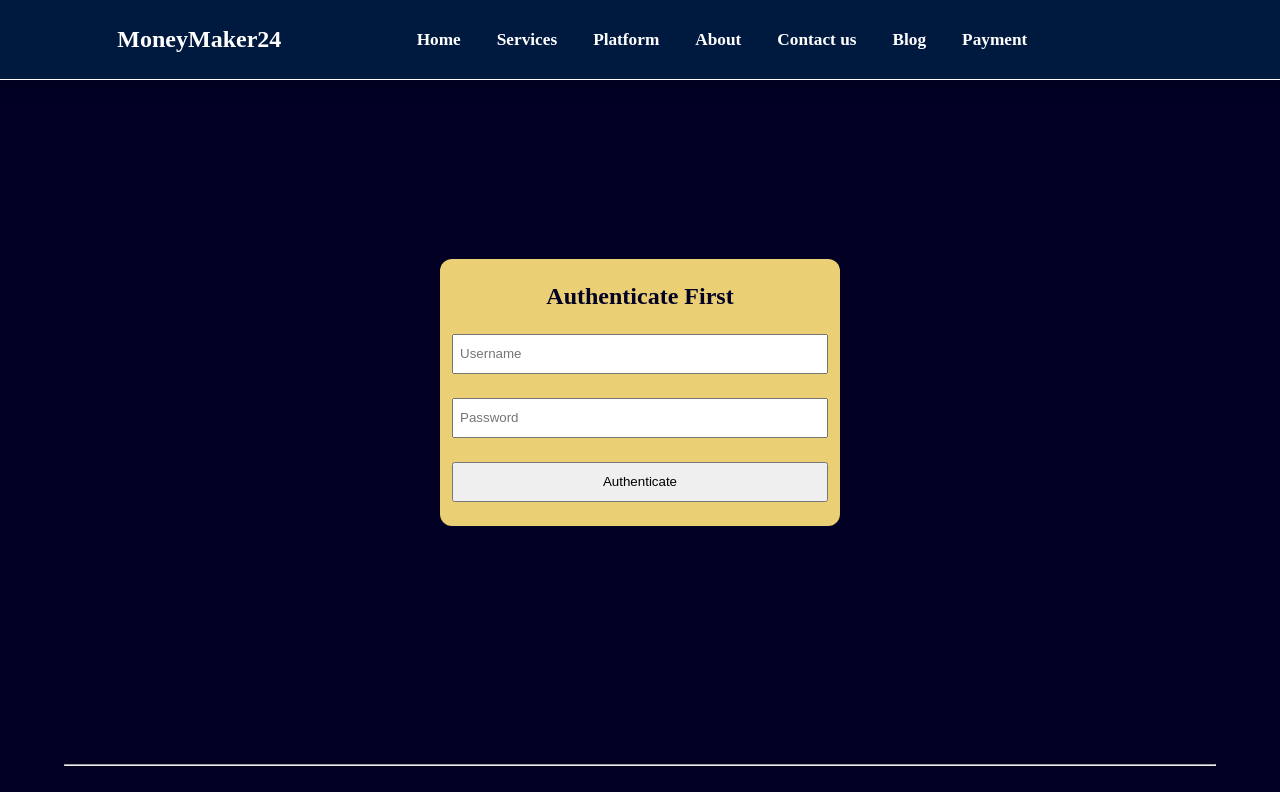
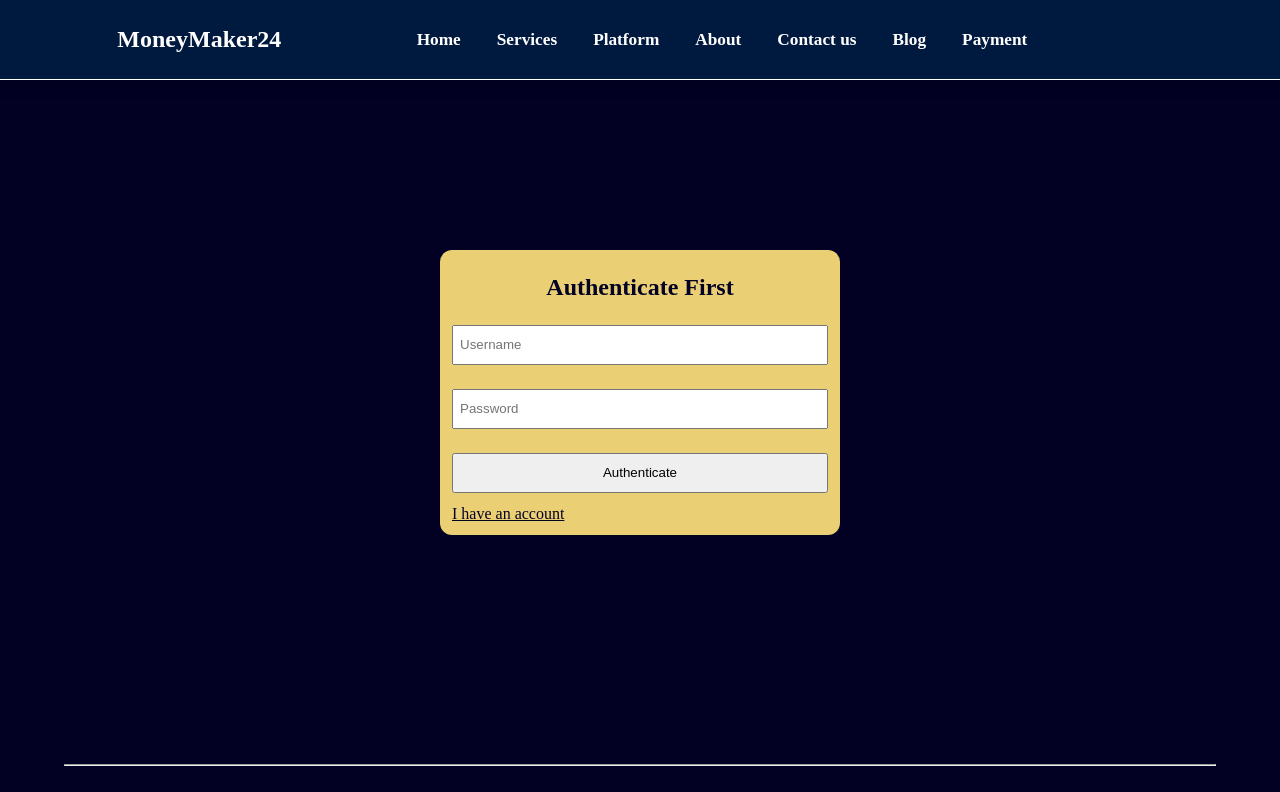
Before and after one commit to kishanAnthwal/MoneyMaker, a React (Vite) app in the folder client/: page /platform in a window 1280 px wide. Shown: the top 792 px of the page. Built offline with nearby package versions, Linux system fonts and the light colour scheme.

Commit message:
add login link Update Platform.jsx

```diff
--- a/client/src/pages/Platform.jsx
+++ b/client/src/pages/Platform.jsx
@@ -77,6 +77,9 @@ const Platform = () => {
             />
             <input type="submit" value="Authenticate" />
           </form>
+          <p>
+            <Link to="/login">I have an account</Link>
+          </p>
         </div>
       ) : (
         // ✅ Registration Form (Only shown after authentication)
```
